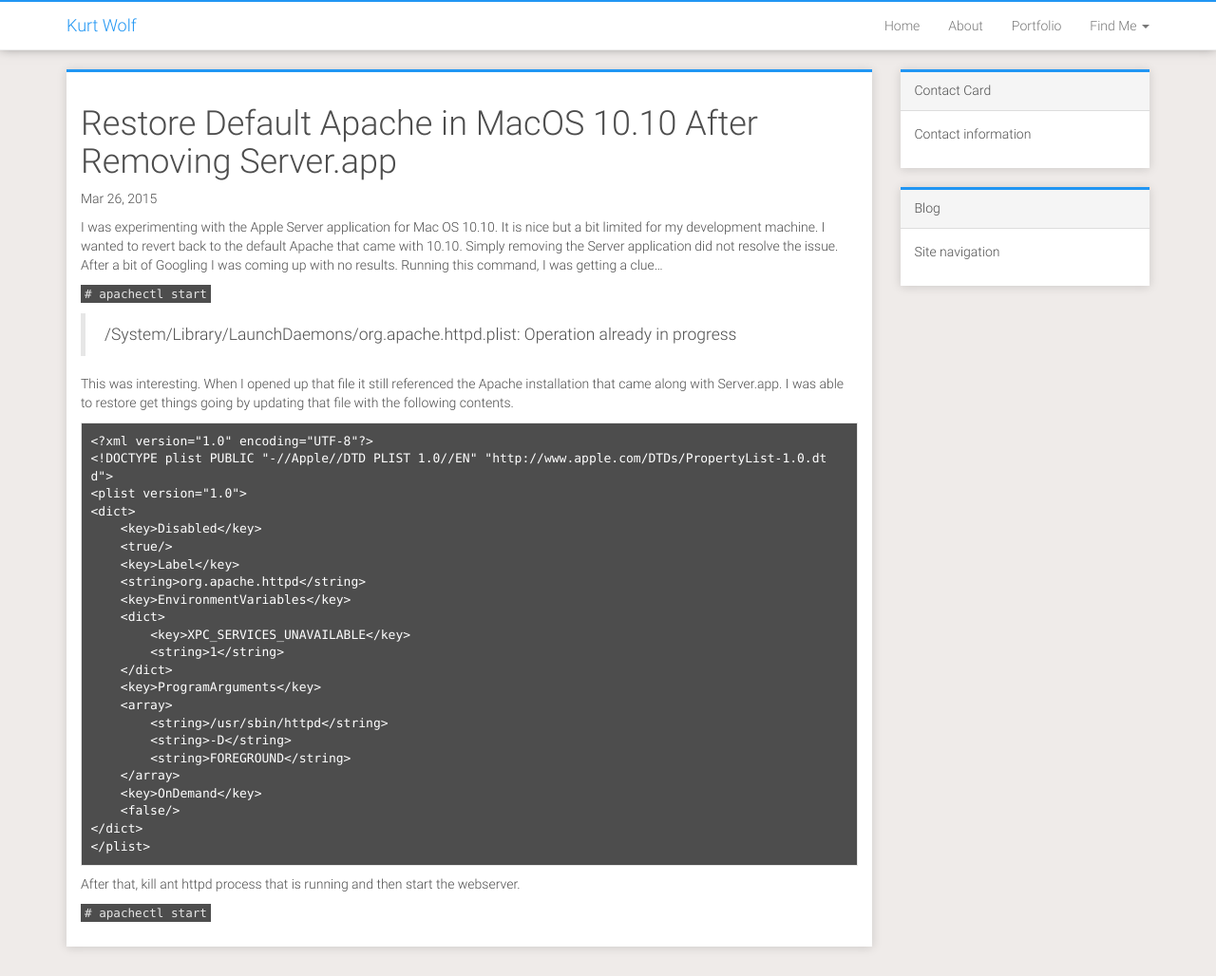
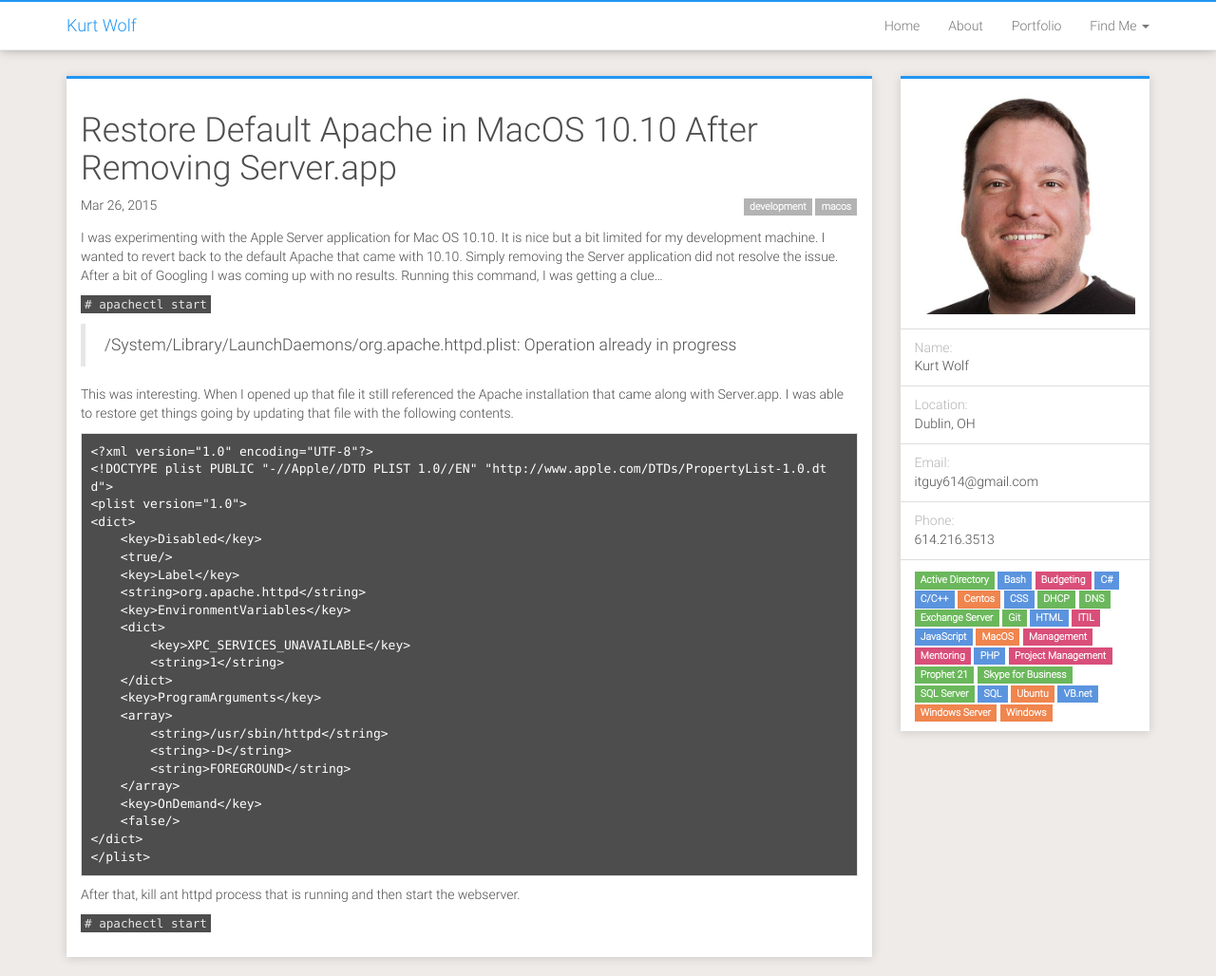
Before and after one commit to itguy614/itguy614.github.io, a Jekyll site: the page built from _posts/2015/2015-03-26-Restore-Default-Apache-in-MacOS-10.10.md, in a window 1280 px wide and 1028 px high. Shown: the whole window at 95% size. Built offline with Jekyll 4.4.1, drawn with Linux system fonts in a browser that asks for light colours; Markdown is read by kramdown in place of the engine named in the settings; comment, search, counter and statistics services are not loaded.

```diff
--- a/_config.yml
+++ b/_config.yml
@@ -55,7 +55,8 @@ whitelist:              []
 gems:                   []
 
 # Build settings
-markdown:               kramdown
+markdown:               redcarpet
+# ighlighter:            rouge
 permalink:              /:year/:month/:title
 paginate_path:          /page:num
 paginate:               10
--- a/_includes/header.html
+++ b/_includes/header.html
@@ -1,6 +1,6 @@
-<header class="site-header">
+<!-- <header class="site-header"> -->
 
-    <div class="navbar navbar-default navbar-static-top">
+    <div class="navbar navbar-default navbar-fixed-top">
         <div class="container">
             <div class="navbar-header">
                 <button type="button" class="navbar-toggle" data-toggle="collapse" data-target=".navbar-collapse">
@@ -33,5 +33,5 @@
             </div>
         </div>
     </div>
-
-</header>
+<!--
+</header> -->
--- a/_includes/posts.html
+++ b/_includes/posts.html
@@ -14,6 +14,9 @@
                     <div class="col-md-12">
                         <p>{{ post.excerpt }}</p>
                     </div>
+                </div>
+                <div class="row">
+                    <div class="col-md-12"><hr/></div>
                 </div>
             </article>
         {% endunless %}
--- a/_layouts/default.html
+++ b/_layouts/default.html
@@ -29,16 +29,57 @@
             </div>
             <div class="col-md-3">
                 <div class="panel panel-default" id="headings">
-                    <div class="panel-heading">Contact Card</div>
+                    <!-- <div class="panel-heading">Contact Card</div> -->
                     <div class="panel-body">
-                        <p>Contact information</p>
+                        <img src="/assets/img/gravatar.jpg" class="img-responsive" style="width: 100%; height: 100%">
                     </div>
-                </div>
-                <div class="panel panel-default" id="headings">
-                    <div class="panel-heading">Blog</div>
-                    <div class="panel-body">
-                        <p>Site navigation</p>
-                    </div>
+                    <ul class="list-group">
+                        <li class="list-group-item">
+                            <span class="text-muted">Name:</span><br/>
+                            Kurt Wolf
+                        </li>
+                        <li class="list-group-item">
+                            <span class="text-muted">Location:</span><br/>
+                            Dublin, OH
+                        </li>
+                        <li class="list-group-item">
+                            <span class="text-muted">Email:</span><br/>
+                            itguy614@gmail.com
+                        </li>
+                        <li class="list-group-item">
+                            <span class="text-muted">Phone:</span><br/>
+                            614.216.3513
+                        </li>
+                        <li class="list-group-item">
+                            <span class="label label-success">Active Directory</span>
+                            <span class="label label-info">Bash</span>
+                            <span class="label label-danger">Budgeting</span>
+                            <span class="label label-info">C#</span>
+                            <span class="label label-info">C/C++</span>
+                            <span class="label label-warning">Centos</span>
+                            <span class="label label-info">CSS</span>
+                            <span class="label label-success">DHCP</span>
+                            <span class="label label-success">DNS</span>
+                            <span class="label label-success">Exchange Server</span>
+                            <span class="label label-success">Git</span>
+                            <span class="label label-info">HTML</span>
+                            <span class="label label-danger">ITIL</span>
+                            <span class="label label-info">JavaScript</span>
+                            <span class="label label-warning">MacOS</span>
+                            <span class="label label-danger">Management</span>
+                            <span class="label label-danger">Mentoring</span>
+                            <span class="label label-info">PHP</span>
+                            <span class="label label-danger">Project Management</span>
+                            <span class="label label-success">Prophet 21</span>
+                            <span class="label label-success">Skype for Business</span>
+                            <span class="label label-success">SQL Server</span>
+                            <span class="label label-info">SQL</span>
+                            <span class="label label-warning">Ubuntu</span>
+                            <span class="label label-info">VB.net</span>
+                            <span class="label label-warning">Windows Server</span>
+                            <span class="label label-warning">Windows</span>
+                        </li>
+                    </ul>
                 </div>
             </div>
         </div>
--- a/_layouts/post.html
+++ b/_layouts/post.html
@@ -3,13 +3,42 @@ layout: default
 ---
 <div class="post">
 
-  <header class="post-header">
-    <h1 class="post-title">{{ page.title }}</h1>
-    <p class="post-meta">{{ page.date | date: "%b %-d, %Y" }}{% if page.author %} • {{ page.author }}{% endif %}{% if page.meta %} • {{ page.meta }}{% endif %}</p>
-  </header>
+    <div class="post-header">
+        <div class="row">
+            <div class="col-md-12">
+                <h1>{{ page.title }}</h1>
+            </div>
+        </div>
 
-  <article class="post-content">
-    {{ content }}
-  </article>
+        <div class="row">
+            <div class="col-md-4">
+                {{ page.date | date: "%b %-d, %Y" }}{% if page.author %} • {{ page.author }}{% endif %}
+            </div>
+            <div class="col-md-8">
+                <div class="pull-right">
+                {% for category in page.categories %}
+                    <a href="/category/{{ category }}"  class="label label-default">{{ category }}</a>
+                {% endfor %}
+                </div>
+            </div>
+        </div>
+    </div>
+
+    <article class="post-content">
+        {{ content }}
+    </article>
+
+    <div id="disqus_thread">
+        <script type="text/javascript">
+            var disqus_shortname = 'wolfienet';
+
+            (function() {
+                var dsq = document.createElement('script'); dsq.type = 'text/javascript'; dsq.async = true;
+                dsq.src = '//' + disqus_shortname + '.disqus.com/embed.js';
+                (document.getElementsByTagName('head')[0] || document.getElementsByTagName('body')[0]).appendChild(dsq);
+            })();
+        </script>
+        <noscript>Please enable JavaScript to view the <a href="http://disqus.com/?ref_noscript">comments powered by Disqus.</a></noscript>
+    </div>
 
 </div>
--- /dev/null
+++ b/robots.txt
@@ -0,0 +1,2 @@
+User-Agent: *
+Allow: /
```
Also changed, not shown: _assets/sass/app.sass (+19 -0 lines), _assets/sass/bootstrap/_variables.sass (+3 -4 lines), _posts/2014/2014-12-08-Sublime-Text-Setup.md (added, +108 -0 lines), _posts/2015/2015-01-23-Windows-Dev-Workstation-Build-Notes.md (added, +186 -0 lines), _posts/2015/2015-03-24-Mac-Dev-Workstation-Build-Notes.md (added, +132 -0 lines), sitemap.xml (added, +18 -0 lines), _assets/img/gravatar.jpg (added), _assets/img/gravatar.png (added), assets/css/app.css, assets/img/gravatar.jpg (added), assets/img/gravatar.png (added), 1 other file.
